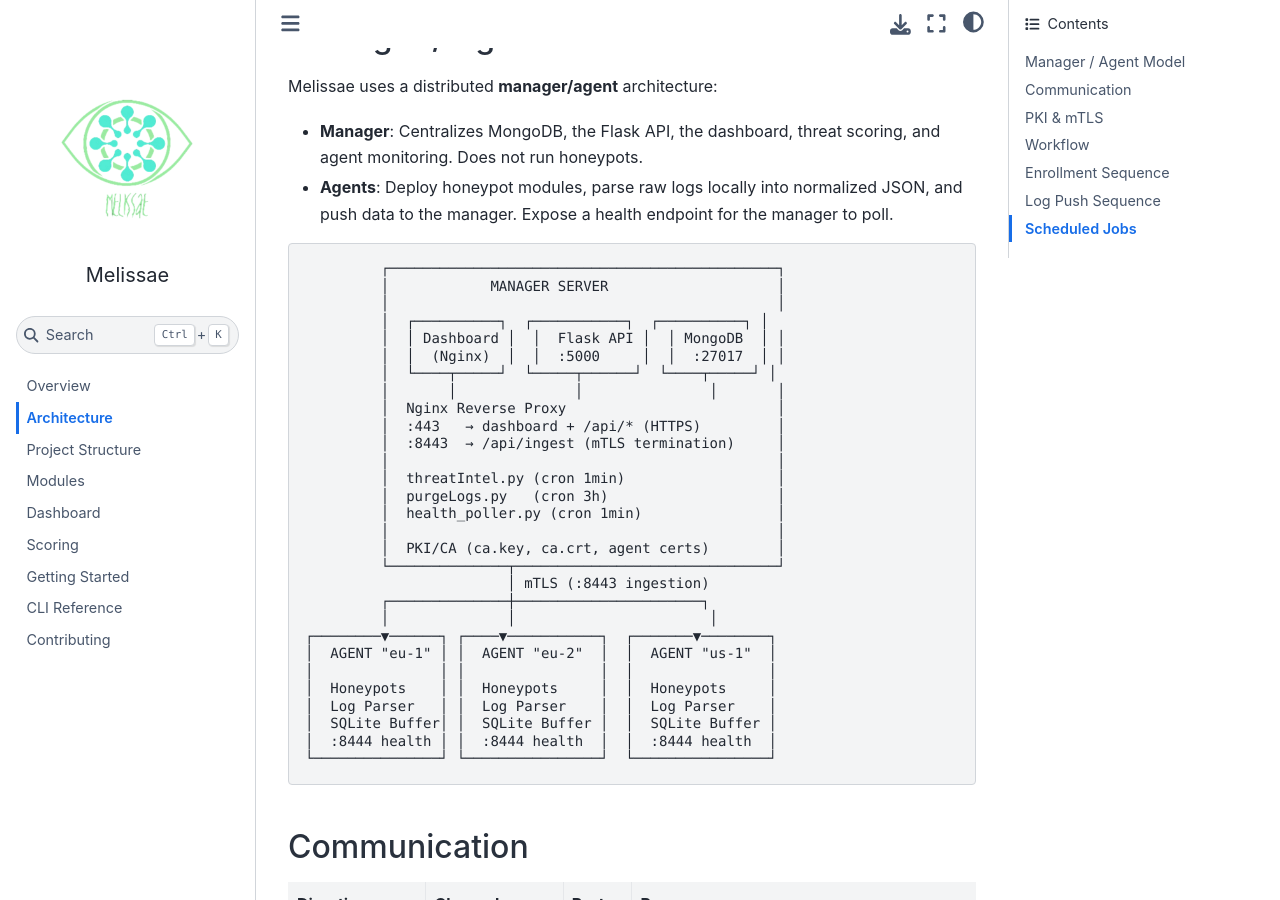
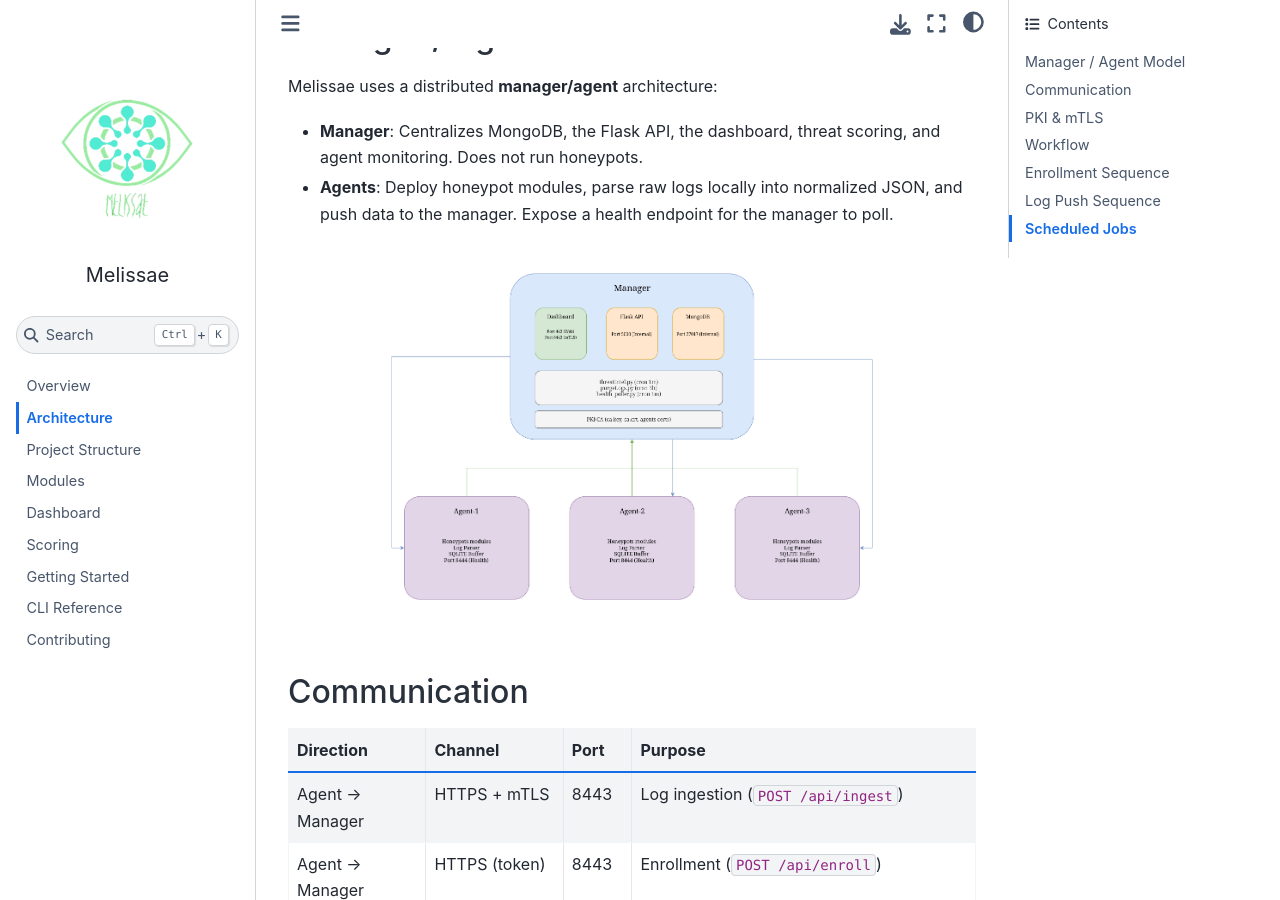
Before and after one commit to ilostmypassword/Melissae-Documentation, a Sphinx documentation site: the page built from docs/source/architecture.rst, in a window 1280 px wide and 900 px high, scrolled down 279 px. Built offline with Sphinx 7.4.7 and the Sphinx Book theme 1.1.4, drawn with Linux system fonts in a browser that asks for light colours; pages that are not in the unit, such as notebooks, are missing from menus.

Commit message:
Add manager/agent architecture diagram and update documentation

```diff
--- a/docs/source/architecture.rst
+++ b/docs/source/architecture.rst
@@ -13,37 +13,9 @@ Melissae uses a distributed **manager/agent** architecture:
 - **Manager**: Centralizes MongoDB, the Flask API, the dashboard, threat scoring, and agent monitoring. Does not run honeypots.
 - **Agents**: Deploy honeypot modules, parse raw logs locally into normalized JSON, and push data to the manager. Expose a health endpoint for the manager to poll.
 
-.. code-block:: text
-
-                       ┌──────────────────────────────────────────────┐
-                       │            MANAGER SERVER                    │
-                       │                                              │
-                       │  ┌──────────┐  ┌───────────┐  ┌──────────┐ │
-                       │  │ Dashboard │  │  Flask API │  │ MongoDB  │ │
-                       │  │  (Nginx)  │  │  :5000     │  │  :27017  │ │
-                       │  └────┬─────┘  └─────┬──────┘  └────┬─────┘ │
-                       │       │              │               │       │
-                       │  Nginx Reverse Proxy                         │
-                       │  :443   → dashboard + /api/* (HTTPS)         │
-                       │  :8443  → /api/ingest (mTLS termination)     │
-                       │                                              │
-                       │  threatIntel.py (cron 1min)                  │
-                       │  purgeLogs.py   (cron 3h)                    │
-                       │  health_poller.py (cron 1min)                │
-                       │                                              │
-                       │  PKI/CA (ca.key, ca.crt, agent certs)        │
-                       └──────────────┬───────────────────────────────┘
-                                      │ mTLS (:8443 ingestion)
-                       ┌──────────────┼──────────────────────┐
-                       │              │                       │
-              ┌────────▼──────┐ ┌────▼───────────┐  ┌───────▼────────┐
-              │  AGENT "eu-1" │ │  AGENT "eu-2"  │  │  AGENT "us-1"  │
-              │               │ │                │  │                │
-              │  Honeypots    │ │  Honeypots     │  │  Honeypots     │
-              │  Log Parser   │ │  Log Parser    │  │  Log Parser    │
-              │  SQLite Buffer│ │  SQLite Buffer │  │  SQLite Buffer │
-              │  :8444 health │ │  :8444 health  │  │  :8444 health  │
-              └───────────────┘ └────────────────┘  └────────────────┘
+.. image:: manager-agent-model.png
+   :alt: Manager / Agent architecture diagram
+   :align: center
 
 Communication
 -------------
```
Also changed, not shown: docs/source/manager-agent-model.png (added).
